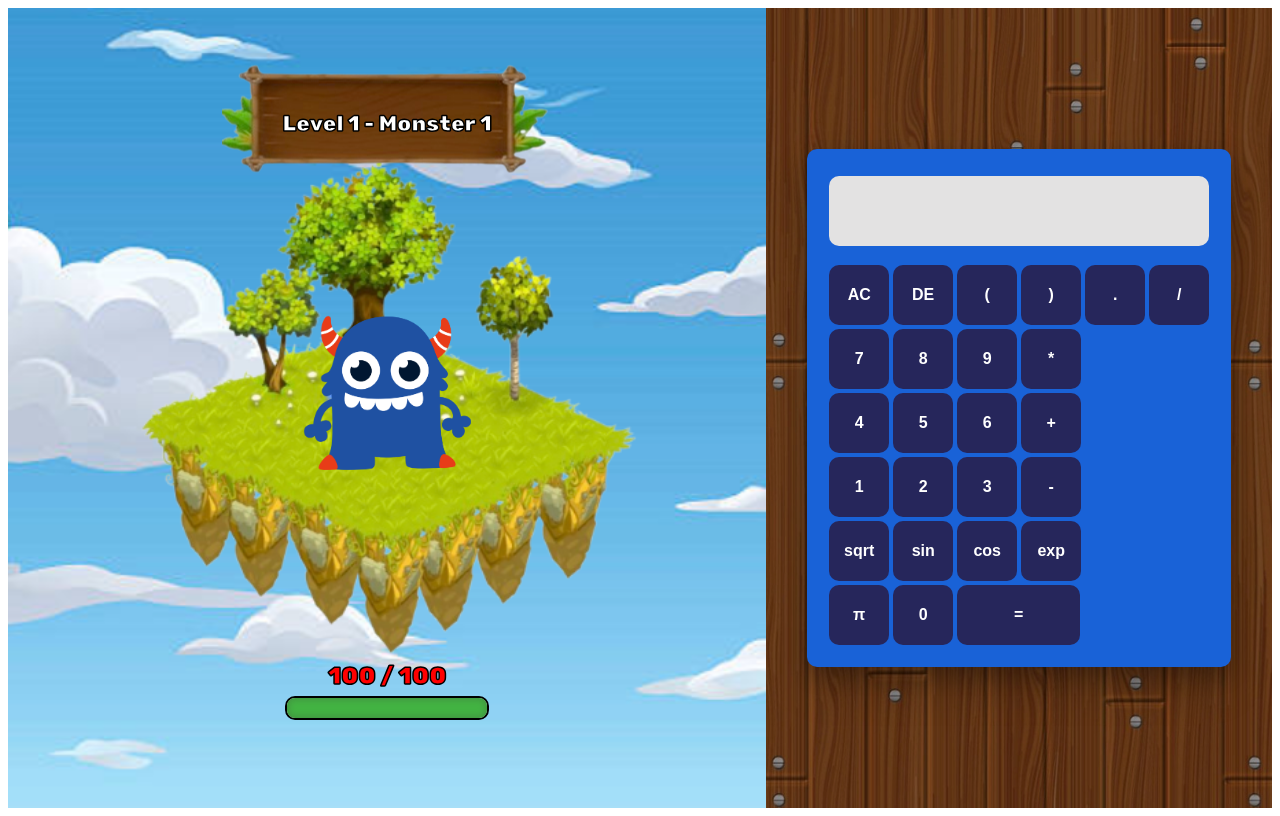
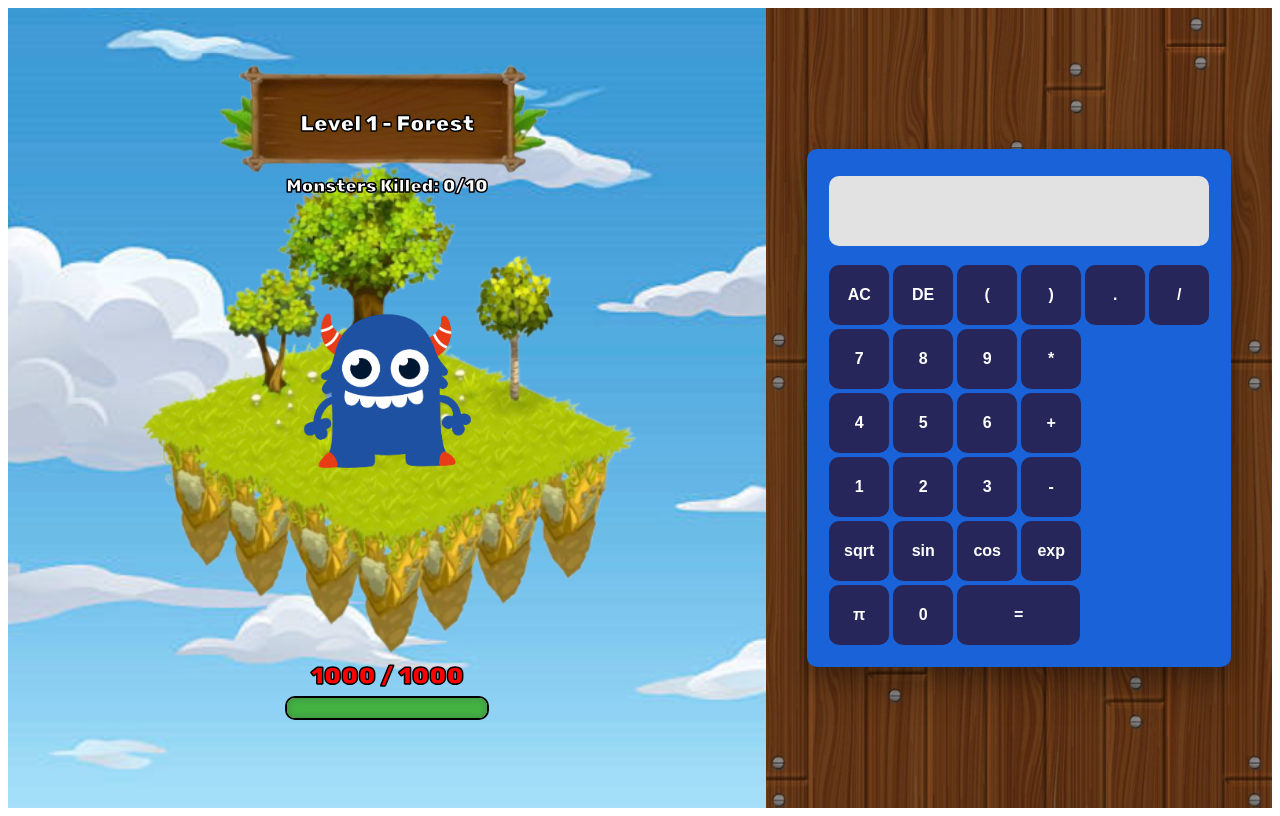
Before and after one commit to andycheng233/YCS_Final_Project, a React (Vite) app in the folder my-react-app/: page / in a window 1280 px wide. Built offline with nearby package versions, Linux system fonts and the light colour scheme.

Commit message:
store monsters killed in local storage, monster and level details in json file

```diff
--- a/my-react-app/monsters.json
+++ /dev/null
@@ -1,8 +0,0 @@
-{
-    "level": 1,
-    "monster": {
-        "name": "Monster 1",
-        "health": 100,
-        "image": "images/monster.png"
-    }
-}
--- a/my-react-app/src/App.css
+++ b/my-react-app/src/App.css
@@ -142,7 +142,7 @@ form input.equal {
   font-size: 22px; /* Large text for visibility */
   font-weight: bold;
   font-family:'Rubik', sans-serif;
-  padding: 50px 60px; /* Padding to give space around text */
+  padding: 50px 80px; /* Padding to give space around text */
   border-radius: 5px;
   position: absolute;
   top: 60px;
@@ -151,3 +151,14 @@ form input.equal {
   background-size: auto;
   -webkit-text-stroke: 1.5px black; /* Outline color and thickness */
 }
+
+.kill-counter {
+  position: absolute;
+  top: 175px;
+  font-size: 18px; /* Large text for visibility */
+  font-weight: bold;
+  font-family:'Rubik', sans-serif;
+  color: white;
+  -webkit-text-stroke: 1.5px black; /* Outline color and thickness */
+
+}
--- a/my-react-app/src/App.jsx
+++ b/my-react-app/src/App.jsx
@@ -2,39 +2,49 @@
 import React, { useState, useEffect } from 'react';
 import { evaluate } from 'mathjs';
 import './App.css';
+import userProgress from './userProgress.json';
+import levelData from './levelData.json';
+
+function getLevelData(currLevel){
+    if(levelData.levels[currLevel])
+        {
+        return levelData.levels[currLevel];
+        }
+    else return NULL;
+}
 
 function App() {
+    const levelInfo = getLevelData(userProgress.level);
+    const monsterInfo = levelInfo.monsters[Math.floor(Math.random() * levelInfo.monsterNum)];
+
     const [value, setValue] = useState('');
-    const [health, setHealth] = useState(200);
-    const [monster, setMonster] = useState({})
-    const [level, setLevel] = useState(1);
+    const [health, setHealth] = useState(monsterInfo.health);
+    const [maxHealth, setMaxHealth] = useState(monsterInfo.health);
+    const [monster, setMonster] = useState(monsterInfo.name)
+    const [monsterImage, setMonsterImage] = useState(monsterInfo.image);
+    const [monstersKilled, setMonstersKilled] = useState(() => {
+        return localStorage.getItem('monstersKilled') ?  Number(localStorage.getItem('monstersKilled')) : 0;
+    });
+    console.log(localStorage);
+    const [level, setLevel] = useState(userProgress.level);
+    const [levelName, setLevelName] = useState(levelInfo.name);
     const [isBlinking, setIsBlinking] = useState(false);
 
-    useEffect(() => {
-        fetch('/monsters.json')
-            .then((response) => response.json())
-            .then((data) => {
-                console.log('Fetched data:', data);
-                setLevel(data.level);
-                setMonster(data.monster);
-                setHealth(data.monster.health); // Set initial monster health
-            })
-            .catch((error) => console.error('Error fetching monster data:', error));
-    }, []);
-
+    //localStorage.clear();
+    console.log("hey");
+    console.log(monstersKilled);
 
     const handleClick = (e) => {
         setValue(value + e.target.value);
     };
 
+    useEffect(() => {
+        localStorage.setItem('monstersKilled', monstersKilled);
+    }, [monstersKilled]); // This will run when monstersKilled changes
+
     const handleEvaluate = () => {
         try {
-            let expression = value;/*.replace(/sqrt/g, 'Math.sqrt')
-                                  .replace(/sin/g, 'Math.sin')
-                                  .replace(/cos/g, 'Math.cos')
-                                  .replace(/exp/g, '**')
-                                  .replace(/π/g, 'Math.PI');*/
-
+            let expression = value;
             let leftBrackets = 0;
             let rightBrackets = 0;
 
@@ -49,10 +59,22 @@ function App() {
                 for(let i = 0; i < leftBrackets-rightBrackets; i++)
                     expression = expression + ")";
             }
+            expression = evaluate(expression);
+            setValue(expression);
 
-            setValue(evaluate(expression));
+            const newHealth = Math.max((health - Math.abs(expression)), 0);
+            setHealth(parseFloat(newHealth.toFixed(3)));
 
-            setHealth(prevHealth => Math.max((prevHealth - Math.abs(evaluate(expression)).toFixed(3)), 0));
+            if (newHealth === 0) {
+                console.log("Monster defeated");
+                // Update monstersKilled after health is set to 0
+                setMonstersKilled(prevMonstersKilled => {
+                    const newMonstersKilled = prevMonstersKilled + 1;
+                    console.log(newMonstersKilled);
+                    return newMonstersKilled;
+                });
+            }
+
             triggerBlink();
         } catch (e) {
             setValue('Error');
@@ -67,13 +89,16 @@ function App() {
     return (
         <div className="container">
             <div className="left">
-            <div className="level-banner">Level {level} - {monster.name}</div>
+            <div className="level-banner">Level {level} - {levelName}</div>
+            <div className="kill-counter">
+                Monsters Killed: {monstersKilled}/10
+            </div>
                 <div className={`image-container ${isBlinking ? 'blink' : ''}`}>
-                    <img src={monster.image} alt="Placeholder" className='monster idle-animation' />
+                    <img src={monsterImage} alt="Placeholder" className='monster idle-animation' />
                     <div className="health-bar">
-                        <div className="health" style={{ width: `${health/monster.health*200}px` }}></div>
+                        <div className="health" style={{ width: `${health/maxHealth*200}px` }}></div>
                     </div>
-                    <div className="health-counter">{health} / {monster.health}</div>
+                    <div className="health-counter">{health} / {maxHealth}</div>
                 </div>
             </div>
             <div className="right">
--- /dev/null
+++ b/my-react-app/src/levelData.json
@@ -0,0 +1,31 @@
+
+{
+    "levels": {
+        "1": {
+            "name": "Forest",
+            "monsterNum": 2,
+            "monsters": [
+                {
+                    "name": "Monster 1",
+                    "health": 300,
+                    "image": "images/monster1.png"
+                },
+                {
+                    "name": "Monster 2",
+                    "health": 1000,
+                    "image": "images/monster2.png"
+                }
+            ]
+        },
+        "2": {
+            "name": "Cave",
+            "monsters": [
+                {
+                    "name": "Bat",
+                    "health": 50,
+                    "image": "images/bat.png"
+                }
+            ]
+        }
+    }
+}
--- /dev/null
+++ b/my-react-app/src/userProgress.json
@@ -0,0 +1,4 @@
+{
+   "level": 1,
+   "monstersKilled": 0
+}
```
Also changed, not shown: my-react-app/currentGameStatus.txt (deleted), my-react-app/currentGameStatusLayout.txt (deleted), my-react-app/images/monster1.png (renamed from my-react-app/images/monster.png), my-react-app/images/monster2.png (added), my-react-app/trackMonsters.txt (deleted).
